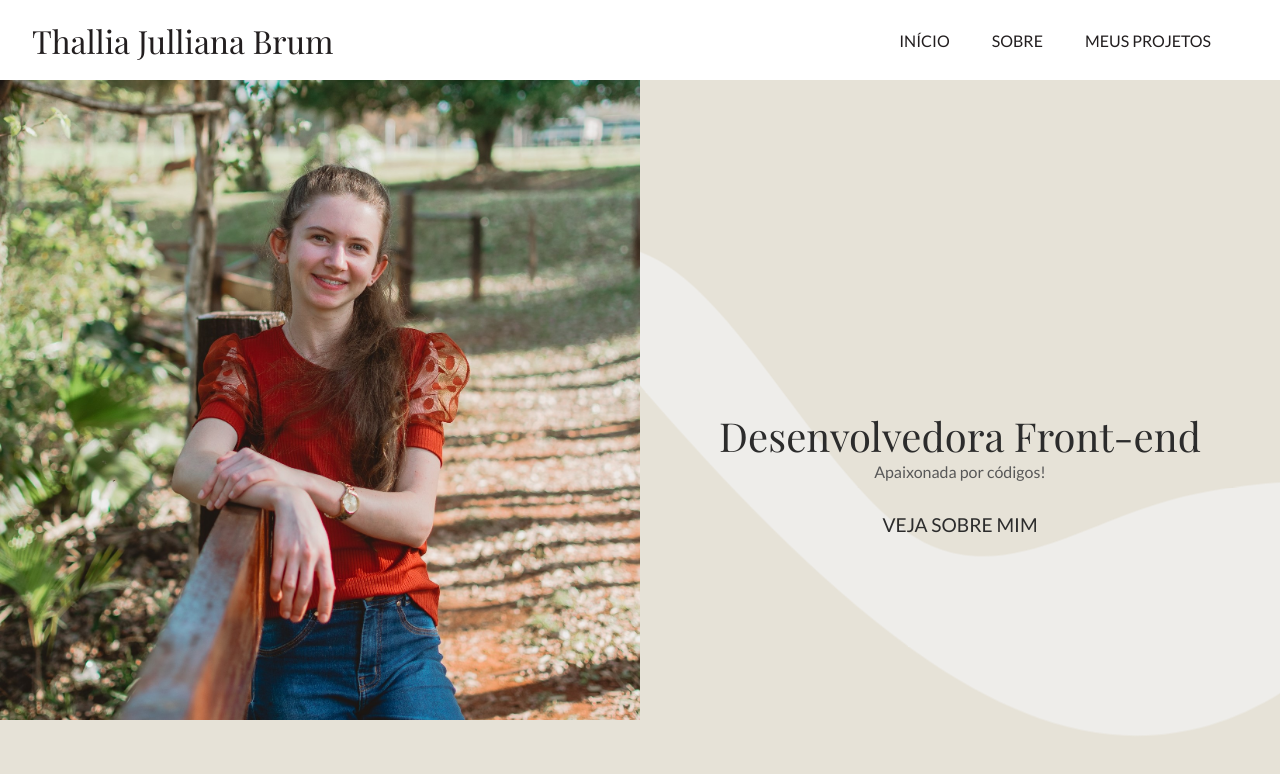
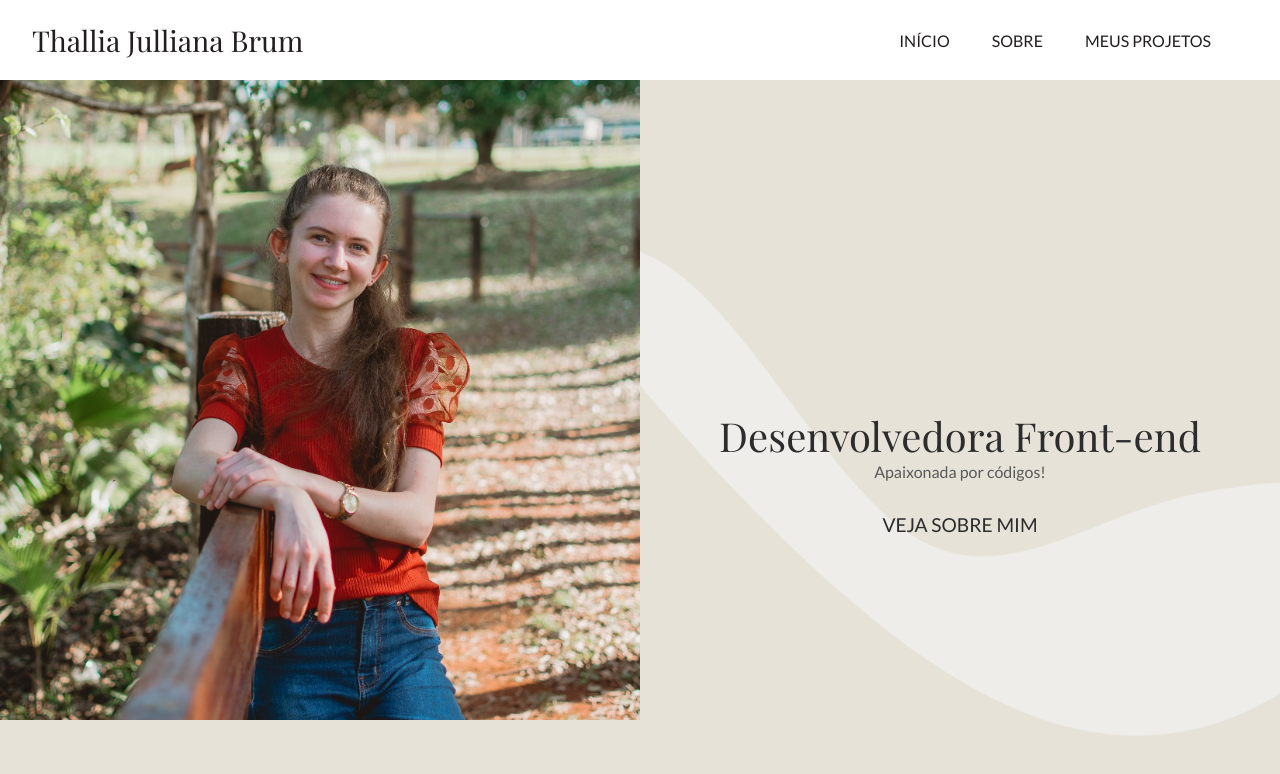
Before and after one commit to ThalliaB/Portfolio2.1, a React (Create React App) app: page / in a window 1280 px wide. Shown: the top 774 px of the page. Built offline with nearby package versions, Linux system fonts and the light colour scheme.

Commit message:
Add navbar font change

```diff
--- a/src/components/layout/Navbar.module.css
+++ b/src/components/layout/Navbar.module.css
@@ -12,7 +12,7 @@
 .h1 {
     font-family: 'Playfair Display', serif;
     font-weight: 400;
-    font-size: 3em;
+    font-size: 2.5em;
     text-decoration: none;
     color: #221E1F;
 }
@@ -70,7 +70,7 @@
     }
 
     .h1 {
-        font-size: 2em;
+        font-size: 1.8em;
     }
 
     .item a {
@@ -164,7 +164,7 @@
 }
 
 @media screen and (max-width: 425px) {
-    .h1{
+    .h1 {
         display: none;
     }
 
```
